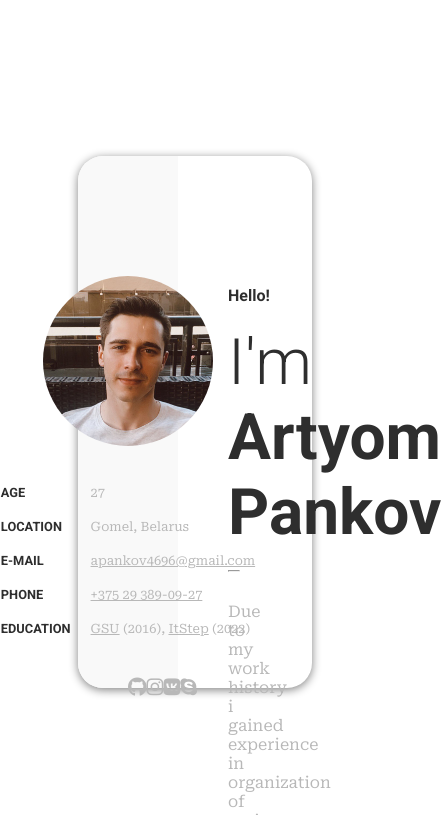
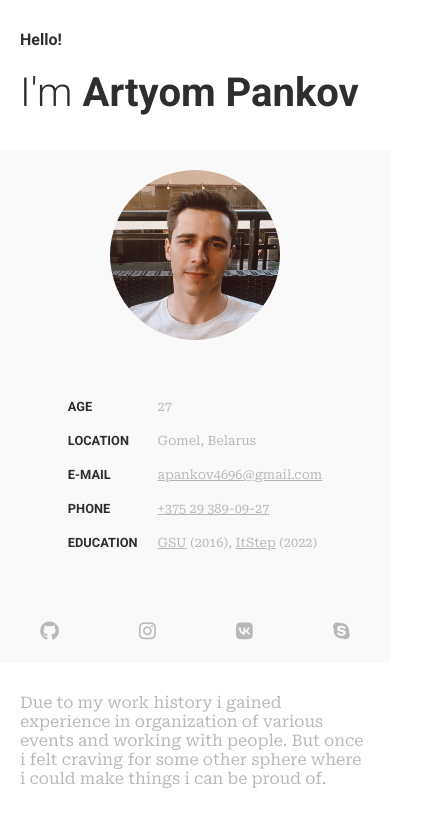
Before and after one commit to avpankov/EPAM_JS_lab_Resume, a website: page index.html in a window 390 px wide. Shown: the top 815 px of the page, 441 px wide, since content can reach past the window. Drawn offline with Linux system fonts and the light colour scheme.

Commit message:
Added responsive

```diff
--- a/style.scss
+++ b/style.scss
@@ -113,3 +113,47 @@ body {
         }
     }
 }
+
+@media (max-width: 500px){
+    body {
+        display: block;
+        main {
+            display: block;
+            width: fit-content;
+            height: 100%;
+            border-radius: 0%;
+            box-shadow: none;
+            aside {
+                width: 100%;
+                margin-top: 150px;
+                padding: 0;
+                border-radius: 0%;
+                .info {
+
+                    margin: 20px 0;
+                }
+                .social-networks {
+                    margin: 30px 0 20px 0;
+                }
+            }
+            section {
+                width: fit-content;
+                padding: 0 20px;
+                .greeting {
+                    position: absolute;
+                    top: 0;
+                    h1 {
+                        font-size: 2.5rem;
+                    }
+                    hr {
+                        display: none;
+                    }
+                }
+                p {
+                    font-size: 1rem;
+                }
+            }
+        }
+    }
+
+}
```
Also changed, not shown: style.css, 1 other file.
